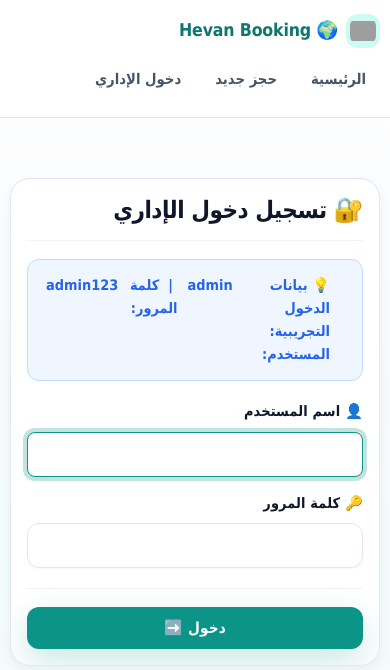
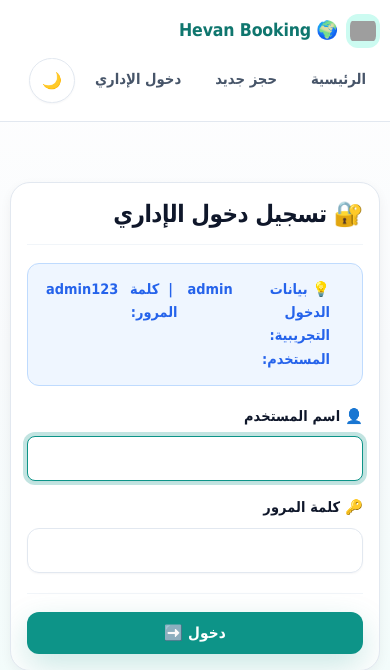
Before and after one commit to ALSUNNITECH/hevanbooking, a PHP site: page /login.php in a window 390 px wide. Shown: the top 670 px of the page. Run offline with PHP 8.4, Linux system fonts and the light colour scheme; grey boxes are pictures that could not be loaded.

Commit message:
fix: restore original layout with safe dark light toggle and mobile fixes

```diff
--- a/assets/style.css
+++ b/assets/style.css
@@ -144,6 +176,25 @@ nav a:hover, nav a.active {
   background: var(--primary-light);
   color: var(--primary-dark);
   opacity: 1;
+  transform: translateY(-1px);
+}
+
+.theme-toggle {
+  border: 1px solid var(--border);
+  background: var(--surface);
+  color: var(--text-secondary);
+  border-radius: 999px;
+  padding: 8px 12px;
+  min-width: 42px;
+  font: inherit;
+  font-weight: 800;
+  cursor: pointer;
+  box-shadow: var(--shadow-xs);
+  transition: all 0.2s ease;
+}
+.theme-toggle:hover {
+  background: var(--primary-light);
+  color: var(--primary-dark);
   transform: translateY(-1px);
 }
 
--- a/includes/footer.php
+++ b/includes/footer.php
@@ -6,5 +6,28 @@
   </div>
 </div>
 
+<script>
+(function () {
+  var root = document.documentElement;
+  var button = document.getElementById('themeToggle');
+  var key = 'hevan-theme';
+
+  function setTheme(theme) {
+    root.setAttribute('data-theme', theme);
+    try { localStorage.setItem(key, theme); } catch (e) {}
+    if (button) button.textContent = theme === 'dark' ? '☀️' : '🌙';
+  }
+
+  var current = root.getAttribute('data-theme') || 'light';
+  setTheme(current);
+
+  if (button) {
+    button.addEventListener('click', function () {
+      setTheme(root.getAttribute('data-theme') === 'dark' ? 'light' : 'dark');
+    });
+  }
+})();
+</script>
+
 </body>
 </html>
--- a/includes/header.php
+++ b/includes/header.php
@@ -4,6 +4,14 @@
   <meta charset="UTF-8">
   <meta name="viewport" content="width=device-width, initial-scale=1.0">
   <title><?= h($title ?? 'نظام الحجوزات السياحية') ?> | Hevan Booking</title>
+  <script>
+    (function () {
+      try {
+        var theme = localStorage.getItem('hevan-theme') || 'light';
+        document.documentElement.setAttribute('data-theme', theme);
+      } catch (e) {}
+    })();
+  </script>
   <link rel="stylesheet" href="<?= h(asset_href('style.css')) ?>">
 </head>
 <body>
@@ -24,6 +32,7 @@
         <?php else: ?>
           <a href="<?= url('login.php') ?>">دخول الإداري</a>
         <?php endif; ?>
+        <button id="themeToggle" class="theme-toggle" type="button" aria-label="تبديل الوضع">🌙</button>
       </nav>
     </div>
   </div>
```
Also changed, not shown: other parts of assets/style.css (+71 -2 lines).
